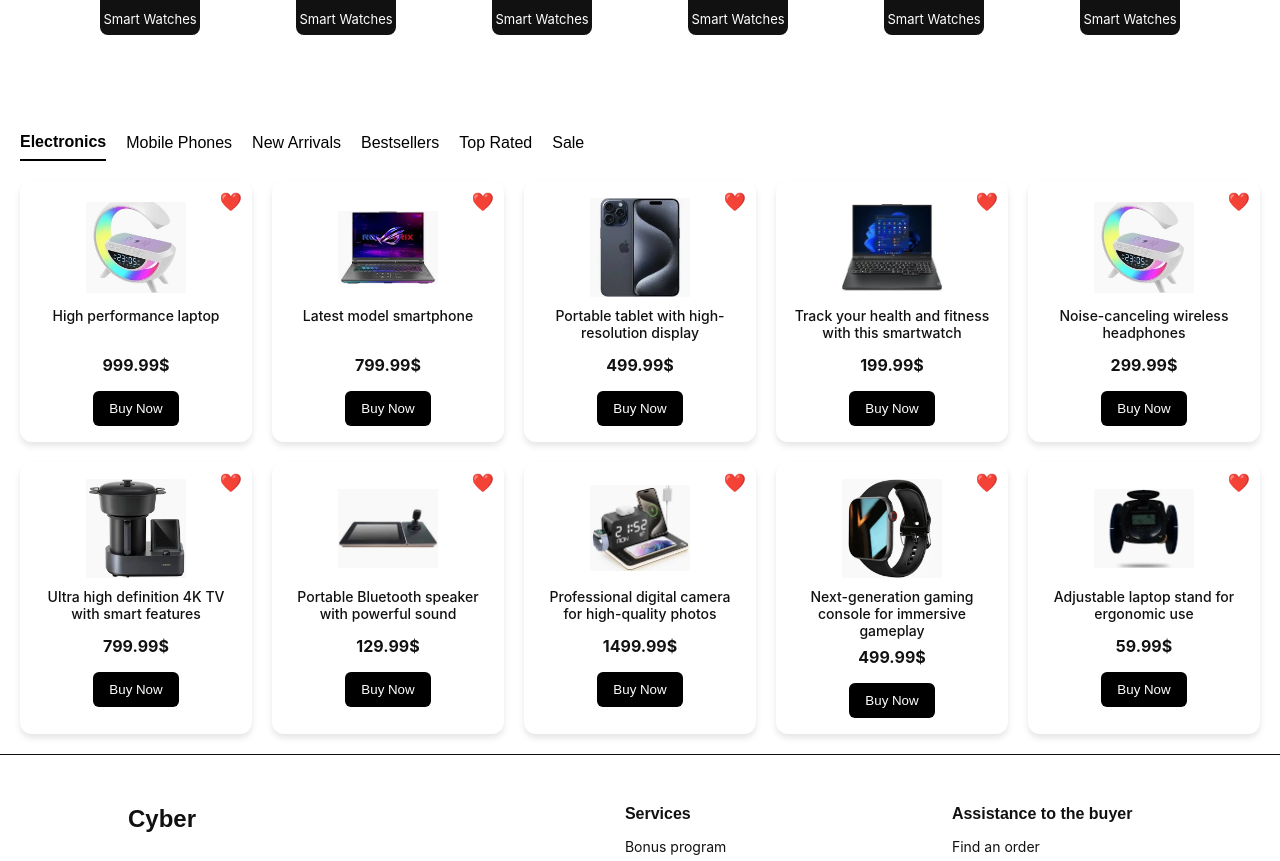
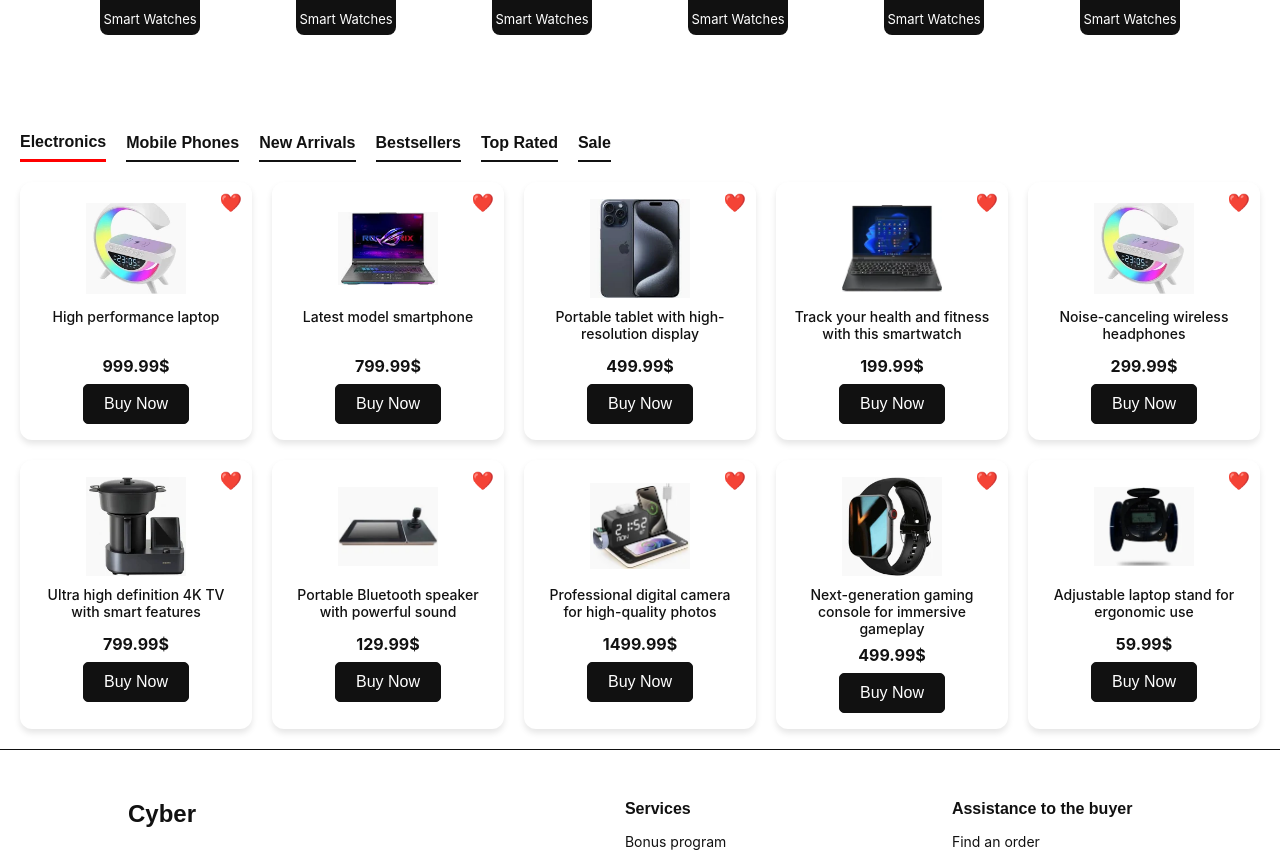
Before and after one commit to azimjon01/e-commerce, a React (Vite) app: page / in a window 1280 px wide. Shown: the part 1280-2141 px from the top of the page. Built offline with nearby package versions, Linux system fonts and the light colour scheme.

Commit message:
fixed product card

```diff
--- a/src/components/home/product-card/styles.ts
+++ b/src/components/home/product-card/styles.ts
@@ -36,16 +36,18 @@ export const Price = styled.div({
   margin: "8px 0",
 });
 
-export const BuyButton = styled.button(({ theme }) => ({
-  backgroundColor: "#000",
-  color: "#fff",
-  border: "none",
-  padding: "10px 16px",
-  borderRadius: "6px",
+export const BuyButton = styled.button((props) => ({
+  padding: "10px 20px",
+  fontSize: "16px",
+  backgroundColor: props.theme.colors.text,
+  color: props.theme.colors.background,
+  border: `1px solid ${props.theme.colors.text}`,
   cursor: "pointer",
-  marginTop: "8px",
+  borderRadius: "5px",
+  transition: "0.3s",
   ":hover": {
-    opacity: 0.9,
+    backgroundColor: props.theme.colors.background,
+    color: props.theme.colors.text,
   },
 }));
 
--- a/src/pages/home/sections/card-grid/styes.ts
+++ b/src/pages/home/sections/card-grid/styes.ts
@@ -11,12 +11,17 @@ export const TabsWrapper = styled.div({
   flexWrap: "wrap",
 });
 
-export const Tab = styled.button(({ active }: { active?: boolean }) => ({
+interface TabProps {
+  active?: boolean;
+}
+
+export const Tab = styled.button<TabProps>(({ theme, active }) => ({
   border: "none",
-  background: "none",
-  fontWeight: active ? 600 : 400,
+  background: theme.colors.background,
+  color: theme.colors.text,
+  fontWeight: 700,
   fontSize: "16px",
-  borderBottom: active ? "2px solid black" : "none",
+  borderBottom: active ? "3px solid red" : `2px solid ${theme.colors.text}`,
   cursor: "pointer",
   padding: "8px 0",
 }));
--- a/src/pages/home/sections/hero-section/styles.ts
+++ b/src/pages/home/sections/hero-section/styles.ts
@@ -46,7 +46,7 @@ export const Button = styled.button((props) => ({
   fontSize: "16px",
   backgroundColor: props.theme.colors.text,
   color: props.theme.colors.background,
-  border: "1px solid #000",
+  border: `1px solid ${props.theme.colors.text}`,
   cursor: "pointer",
   borderRadius: "5px",
   transition: "0.3s",
--- a/src/pages/home/sections/product-grid/styles.ts
+++ b/src/pages/home/sections/product-grid/styles.ts
@@ -69,7 +69,7 @@ export const Button = styled.button((props) => ({
   fontSize: "16px",
   backgroundColor: props.theme.colors.text,
   color: props.theme.colors.background,
-  border: "1px solid #000",
+  border: `1px solid ${props.theme.colors.text}`,
   cursor: "pointer",
   borderRadius: "5px",
   transition: "0.3s",
```
